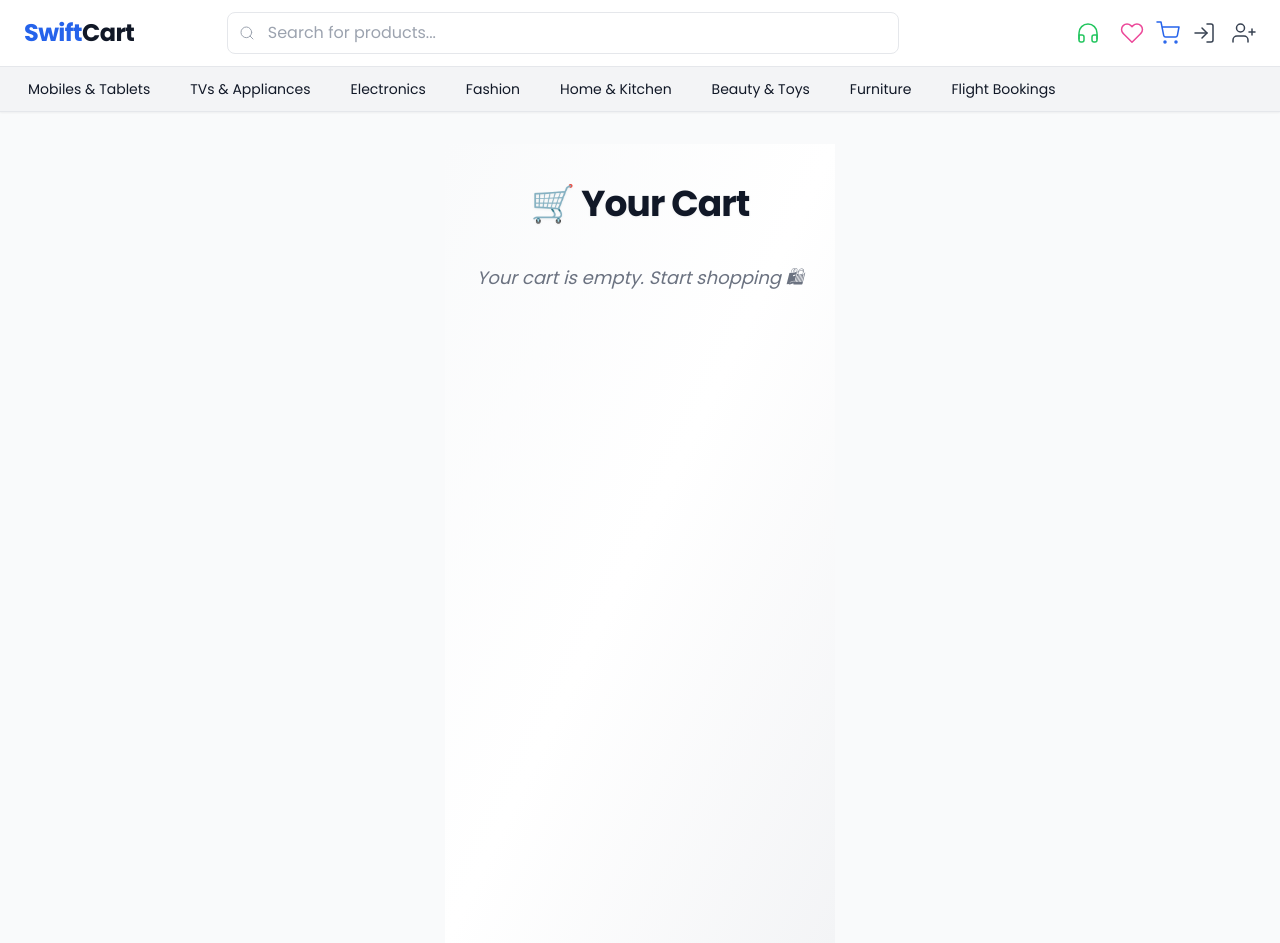
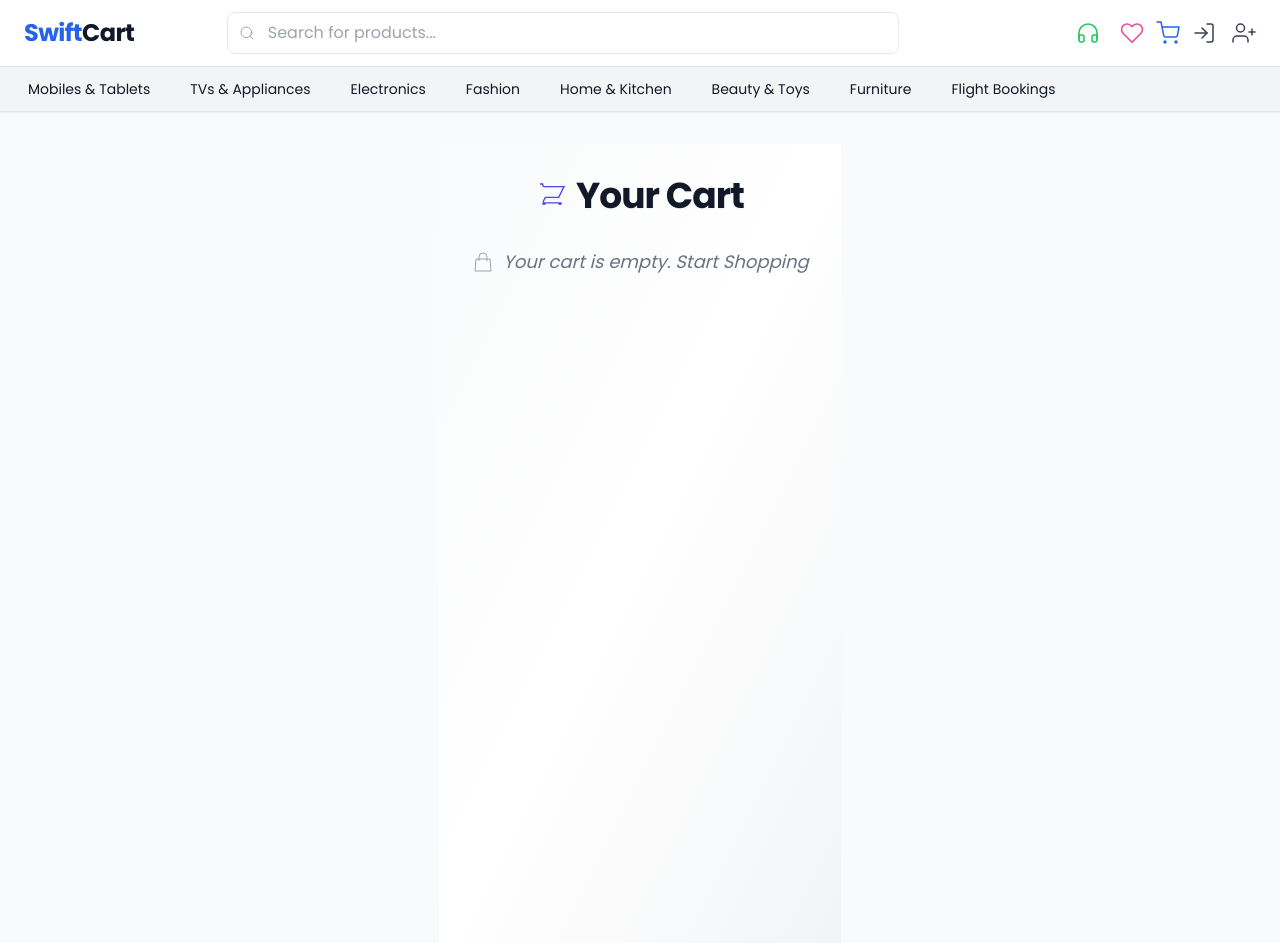
Before and after one commit to iamaindrik/swiftcart, a Flask app: page /cart in a window 1280 px wide. Shown: the top 943 px of the page. Run offline with Flask 3, Linux system fonts and the light colour scheme; some libraries are stand-ins or nearby versions.

Commit message:
Update cart.html

```diff
--- a/mercado/templates/shop/cart.html
+++ b/mercado/templates/shop/cart.html
@@ -1,23 +1,27 @@
 {% extends 'base.html' %}
 {% block content %}
 
-<div class="min-h-screen bg-gradient-to-br from-gray-50 via-white to-gray-100 px-4 sm:px-6 lg:px-8 py-10 font-[Poppins]">
+<div class="min-h-screen bg-gradient-to-br from-gray-50 via-white to-gray-100 px-3 sm:px-6 lg:px-8 py-8 font-[Poppins]">
 
   <!-- Page Title -->
-  <h1 class="text-4xl font-extrabold mb-10 text-gray-900 text-center tracking-tight drop-shadow-sm">
-    🛒 Your Cart
+  <h1 class="text-3xl sm:text-4xl font-extrabold mb-8 text-gray-900 text-center tracking-tight drop-shadow-sm flex items-center justify-center gap-2">
+    <!-- Shopping Cart Icon -->
+    <svg xmlns="http://www.w3.org/2000/svg" class="w-7 h-7 sm:w-8 sm:h-8 text-indigo-600" fill="none" viewBox="0 0 24 24" stroke="currentColor">
+      <path d="M3 3h2l.4 2M7 13h10l4-8H5.4M7 13l-1.35 2.7a1 1 0 00.9 1.5H19m-12 0a1 1 0 11-2 0m14 0a1 1 0 11-2 0" />
+    </svg>
+    Your Cart
   </h1>
 
   <form method="post" action="{{ url_for('shop.update_cart') }}" class="max-w-6xl mx-auto space-y-6">
 
     {% for p, qty, price in items %}
     <!-- Cart Item -->
-    <div class="group flex items-center gap-6 p-5 bg-white/80 backdrop-blur-xl rounded-3xl shadow-md hover:shadow-2xl hover:-translate-y-1 transition-all duration-300 border border-gray-100">
+    <div class="group flex flex-col sm:flex-row sm:items-center gap-4 sm:gap-6 p-5 bg-white/80 backdrop-blur-xl rounded-3xl shadow-md hover:shadow-2xl hover:-translate-y-1 transition-all duration-300 border border-gray-100">
 
       <!-- Product Image -->
-      <div class="relative">
+      <div class="relative flex-shrink-0 self-center sm:self-auto">
         <img src="{{ p.image_url or ('https://picsum.photos/seed/' ~ p.id ~ '/200/160') }}"
-             class="w-28 h-28 object-cover rounded-2xl shadow-sm group-hover:scale-105 transition duration-300">
+             class="w-28 h-28 sm:w-32 sm:h-32 object-cover rounded-2xl shadow-sm group-hover:scale-105 transition duration-300">
         {% if p.discount_percent > 0 %}
         <span class="absolute -top-2 -right-2 bg-red-500 text-white text-xs px-2 py-1 rounded-full shadow">
           -{{ p.discount_percent }}%
@@ -26,9 +30,9 @@
       </div>
 
       <!-- Product Info -->
-      <div class="flex-1 flex flex-col justify-between">
-        <div class="text-lg font-semibold text-gray-900">{{ p.title }}</div>
-        <div class="mt-1 text-gray-500 text-sm">{{ p.description[:60] }}...</div>
+      <div class="flex-1 flex flex-col justify-between text-center sm:text-left">
+        <div class="text-base sm:text-lg font-semibold text-gray-900">{{ p.title }}</div>
+        <div class="mt-1 text-gray-500 text-sm hidden sm:block">{{ p.description[:60] }}...</div>
         <div class="mt-2 text-gray-700 font-bold">
           {{ p.sale_price|inr }} <span class="text-sm text-gray-400">each</span>
           {% if p.discount_percent > 0 %}
@@ -37,8 +41,10 @@
         </div>
       </div>
 
-      <!-- Quantity Controls -->
-      <div class="flex items-center gap-2 bg-gray-100 rounded-full px-2 py-1">
+      <!-- Quantity Controls + Remove (stack for mobile) -->
+      <div class="flex flex-col sm:flex-row sm:items-center gap-3 sm:gap-6">
+        <!-- Quantity -->
+        <div class="flex items-center justify-center gap-2 bg-gray-100 rounded-full px-2 py-1">
           <button type="button"
                   onclick="this.nextElementSibling.stepDown(); this.nextElementSibling.dispatchEvent(new Event('change'))"
                   class="w-8 h-8 flex items-center justify-center rounded-full bg-white shadow hover:bg-gray-200 transition text-lg font-bold">−</button>
@@ -51,40 +57,63 @@
 
         <!-- Remove Button -->
         <a href="{{ url_for('shop.remove_from_cart', pid=p.id) }}"
-         class="px-4 py-2 text-red-600 border border-red-300 rounded-xl hover:bg-red-50 hover:shadow transition text-sm font-medium">
-        ✖ Remove
+           class="px-4 py-2 text-red-600 border border-red-300 rounded-xl hover:bg-red-50 hover:shadow transition text-sm font-medium flex items-center justify-center gap-1">
+          <!-- Trash Icon -->
+          <svg xmlns="http://www.w3.org/2000/svg" class="w-4 h-4" fill="none" viewBox="0 0 24 24" stroke="currentColor">
+            <path d="M19 7l-.867 12.142A2 2 0 0116.138 21H7.862a2 2 0 01-1.995-1.858L5 7m5 4v6m4-6v6M9 7V4h6v3" />
+          </svg>
+          Remove
         </a>
       </div>
+    </div>
     {% else %}
-      <p class="text-gray-500 italic text-center text-lg">Your cart is empty. Start shopping 🛍</p>
+      <p class="text-gray-500 italic text-center text-lg flex items-center justify-center gap-2">
+        <!-- Shopping Bag Icon -->
+        <svg xmlns="http://www.w3.org/2000/svg" class="w-6 h-6 text-gray-400" fill="none" viewBox="0 0 24 24" stroke="currentColor">
+          <path d="M16 11V7a4 4 0 10-8 0v4M5 9h14l1 12H4L5 9z" />
+        </svg>
+        Your cart is empty. Start Shopping
+      </p>
     {% endfor %}
 
     {% if items %}
     <!-- Cart Summary -->
-    <div class="mt-12 bg-white/90 backdrop-blur-xl border border-gray-200 rounded-3xl shadow-lg p-8 max-w-4xl mx-auto">
+    <div class="mt-10 bg-white/90 backdrop-blur-xl border border-gray-200 rounded-3xl shadow-lg p-6 sm:p-8 max-w-4xl mx-auto">
 
       <div class="flex flex-col md:flex-row justify-between items-center gap-6">
 
         <!-- Free Delivery Note -->
-        <div class="text-gray-600 text-sm">
+        <div class="text-gray-600 text-sm flex items-center gap-2 text-center md:text-left">
           {% if total < 599 %}
-            🛍 Add <span class="font-semibold">₹{{ 599 - total }}</span> more for free delivery
+            <!-- Truck Icon -->
+            <svg xmlns="http://www.w3.org/2000/svg" class="w-5 h-5 text-pink-500 flex-shrink-0" fill="none" viewBox="0 0 24 24" stroke="currentColor">
+              <path d="M3 3h18l-2 6H5L3 3zm0 0v13a2 2 0 002 2h14a2 2 0 002-2V3" />
+            </svg>
+            Add <span class="font-semibold">₹{{ 599 - total }}</span> more for free delivery
           {% else %}
-            🎉 <span class="text-green-600 font-semibold">You qualify for free delivery!</span>
+            <!-- Badge Check Icon -->
+            <svg xmlns="http://www.w3.org/2000/svg" class="w-5 h-5 text-green-500 flex-shrink-0" fill="none" viewBox="0 0 24 24" stroke="currentColor">
+              <path d="M9 12l2 2 4-4M7 7h10v10H7z" />
+            </svg>
+            <span class="text-green-600 font-semibold">You qualify for free delivery!</span>
           {% endif %}
         </div>
 
         <!-- Total & Actions -->
         <div class="flex flex-col md:flex-row items-center gap-4">
-          <div class="text-2xl font-bold text-gray-900">Total: {{ total|inr }}</div>
-          <div class="flex gap-3">
+          <div class="text-xl sm:text-2xl font-bold text-gray-900">Total: {{ total|inr }}</div>
+          <div class="flex gap-3 w-full sm:w-auto justify-center">
             <button type="submit"
-                    class="px-6 py-2 border border-gray-300 rounded-xl hover:bg-gray-100 hover:shadow transition">
+                    class="px-5 py-2 border border-gray-300 rounded-xl hover:bg-gray-100 hover:shadow transition w-full sm:w-auto">
               Update
             </button>
             <a href="{{ url_for('shop.checkout') }}"
-               class="px-6 py-2 bg-gradient-to-r from-indigo-600 to-purple-600 text-white rounded-xl shadow hover:opacity-90 transition">
-              Checkout →
+               class="px-5 py-2 bg-gradient-to-r from-indigo-600 to-purple-600 text-white rounded-xl shadow hover:opacity-90 transition flex items-center justify-center gap-2 w-full sm:w-auto">
+              Checkout
+              <!-- Arrow Right Icon -->
+              <svg xmlns="http://www.w3.org/2000/svg" class="w-5 h-5" fill="none" viewBox="0 0 24 24" stroke="currentColor">
+                <path d="M9 5l7 7-7 7" />
+              </svg>
             </a>
           </div>
         </div>
```
Lines whose indentation alone changed are shown as unchanged.
